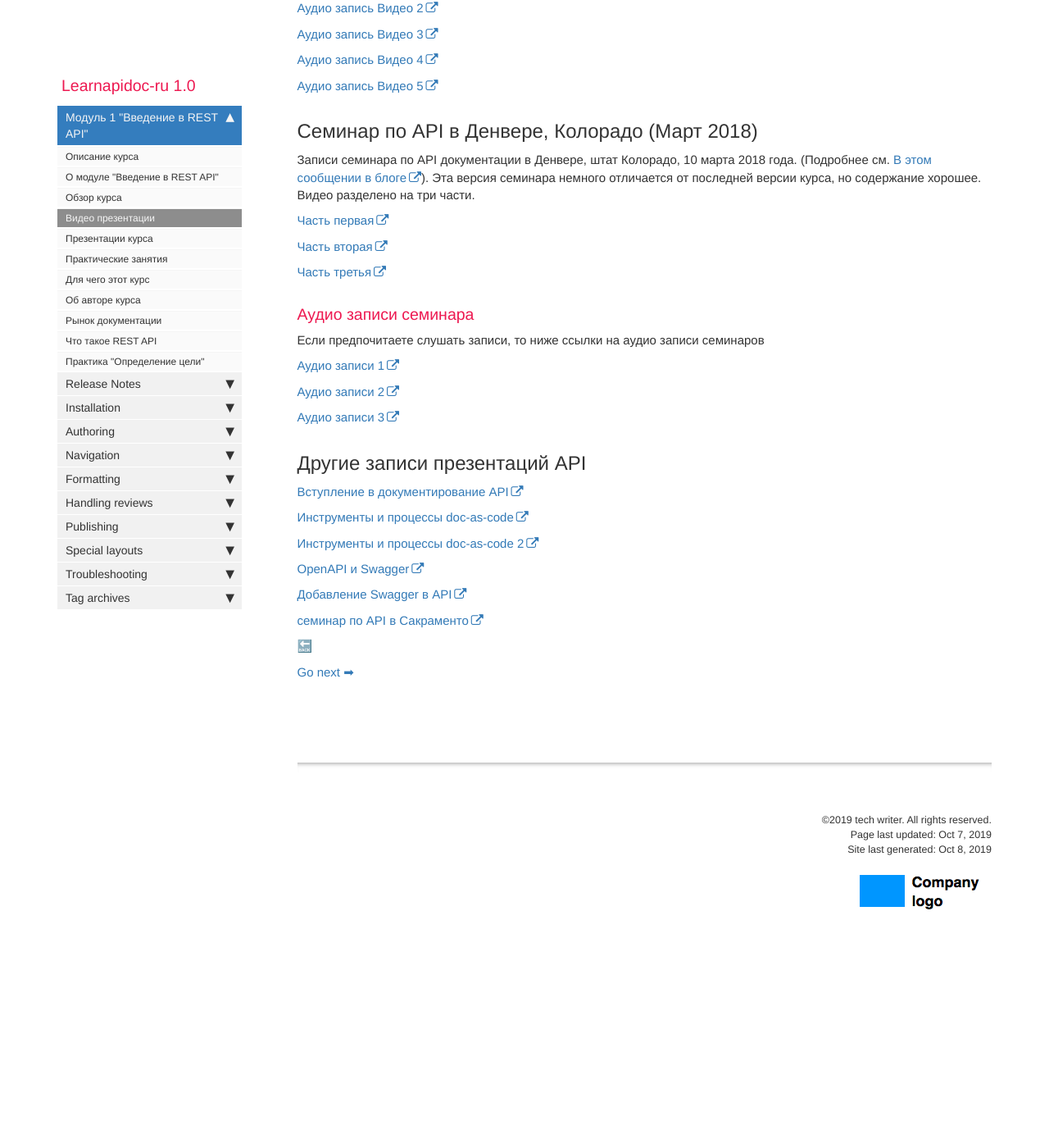
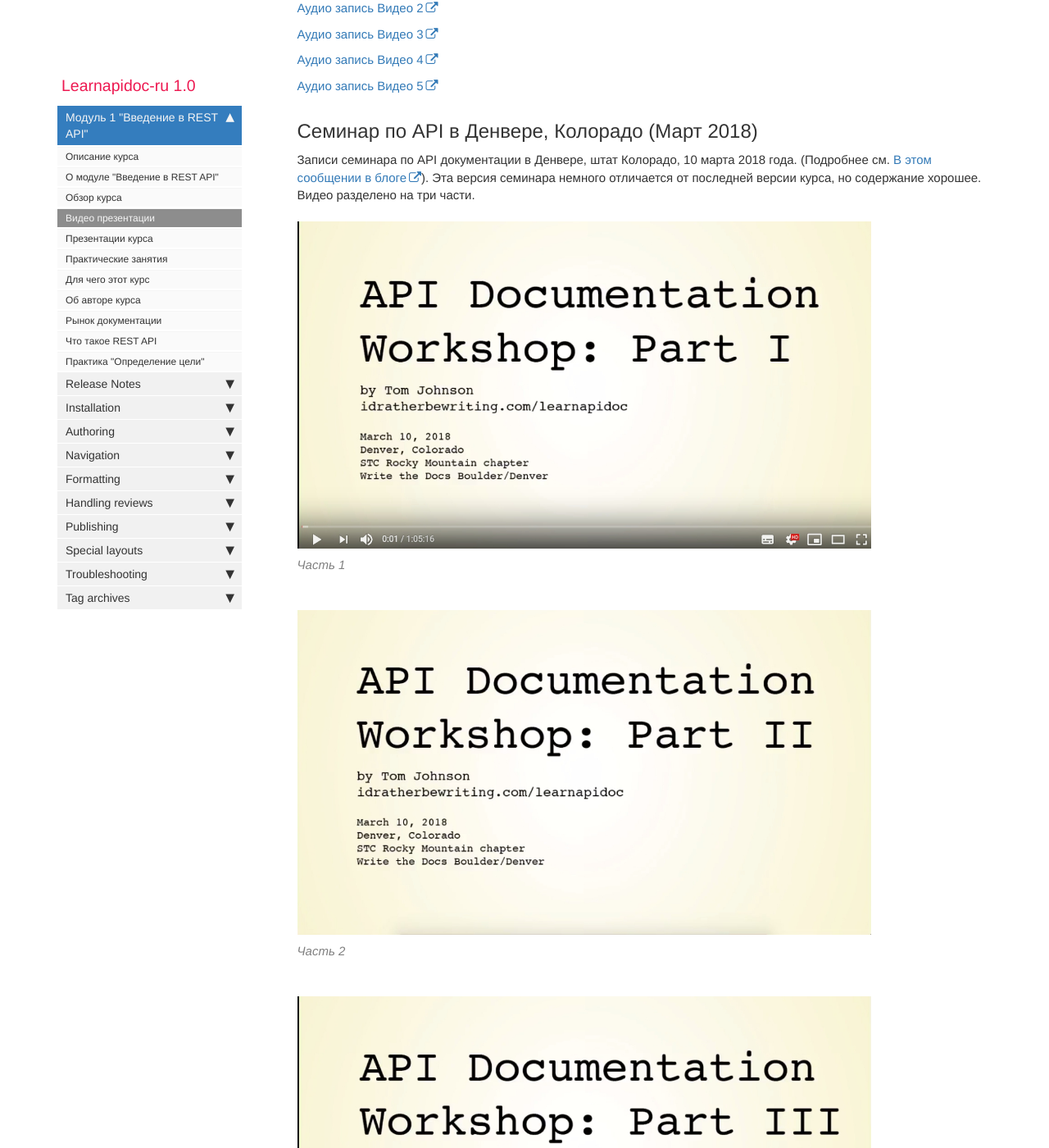
Before and after one commit to Starkovden/Starkovden.github.io, a Jekyll site: the page built from pages/introduction-rest-api/video-presentations.md, in a window 1280 px wide and 1400 px high, scrolled down 3696 px. Shown: the whole window at 82% size. Built offline with Jekyll 4.4.1, drawn with Linux system fonts in a browser that asks for light colours; nearby versions of some CDN libraries; comment, search, counter and statistics services are not loaded; before the commit the page ends 4881 px from its top, so only the background shows below that.

Commit message:
переделал ссылки на видеоролики

```diff
--- a/pages/introduction-rest-api/video-presentations.md
+++ b/pages/introduction-rest-api/video-presentations.md
@@ -58,13 +58,13 @@ folder: introduction-rest-api
 
 <a name="part1"></a>
 
-[Часть первая](https://youtu.be/Ivum3YbOWQ4)
+{% include image.html file="introduction-rest-api/36.jpg" alt="Часть 1" caption="Часть 1" %}
 
 <a name="part2"></a>
-[Часть вторая](https://youtu.be/zV6m-6_j56w)
+{% include image.html file="introduction-rest-api/37.jpg" alt="Часть 2" caption="Часть 2" %}
 
 <a name="part3"></a>
-[Часть третья](https://youtu.be/LSLg6Oy1OzM)
+{% include image.html file="introduction-rest-api/38.jpg" alt="Часть 3" caption="Часть 3" %}
 
 <a name="audio2"></a>
 ### Аудио записи семинара
```
